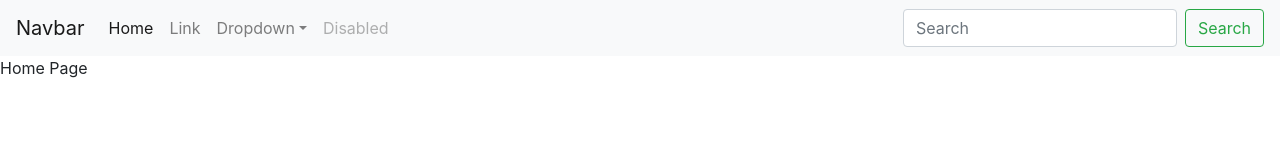
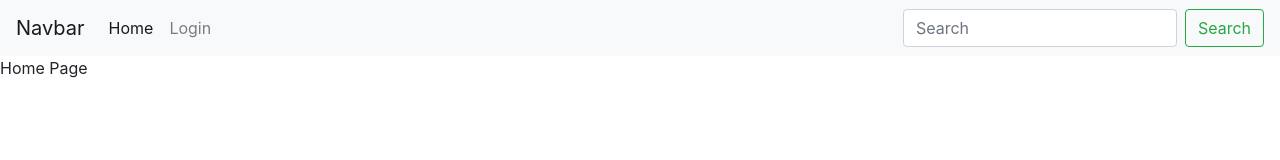
Before and after one commit to danliu277/simulation-frontend, a React (Create React App) app: page / in a window 1280 px wide. Shown: the top 160 px of the page. Built offline with nearby package versions, Linux system fonts and the light colour scheme.

Commit message:
Add login link in navbar

```diff
--- a/src/component/NavBar.js
+++ b/src/component/NavBar.js
@@ -15,21 +15,7 @@ const NavBar = (props) => {
                         <Link to="/" class="nav-link">Home</Link>
                     </li>
                     <li class="nav-item">
-                        <a class="nav-link" href="#">Link</a>
-                    </li>
-                    <li class="nav-item dropdown">
-                        <a class="nav-link dropdown-toggle" href="#" id="navbarDropdown" role="button" data-toggle="dropdown" aria-haspopup="true" aria-expanded="false">
-                            Dropdown
-                        </a>
-                        <div class="dropdown-menu" aria-labelledby="navbarDropdown">
-                            <a class="dropdown-item" href="#">Action</a>
-                            <a class="dropdown-item" href="#">Another action</a>
-                            <div class="dropdown-divider"></div>
-                            <a class="dropdown-item" href="#">Something else here</a>
-                        </div>
-                    </li>
-                    <li class="nav-item">
-                        <a class="nav-link disabled" href="#">Disabled</a>
+                        <Link to="/login" class="nav-link">Login</Link>
                     </li>
                 </ul>
                 <form class="form-inline my-2 my-lg-0">
```
